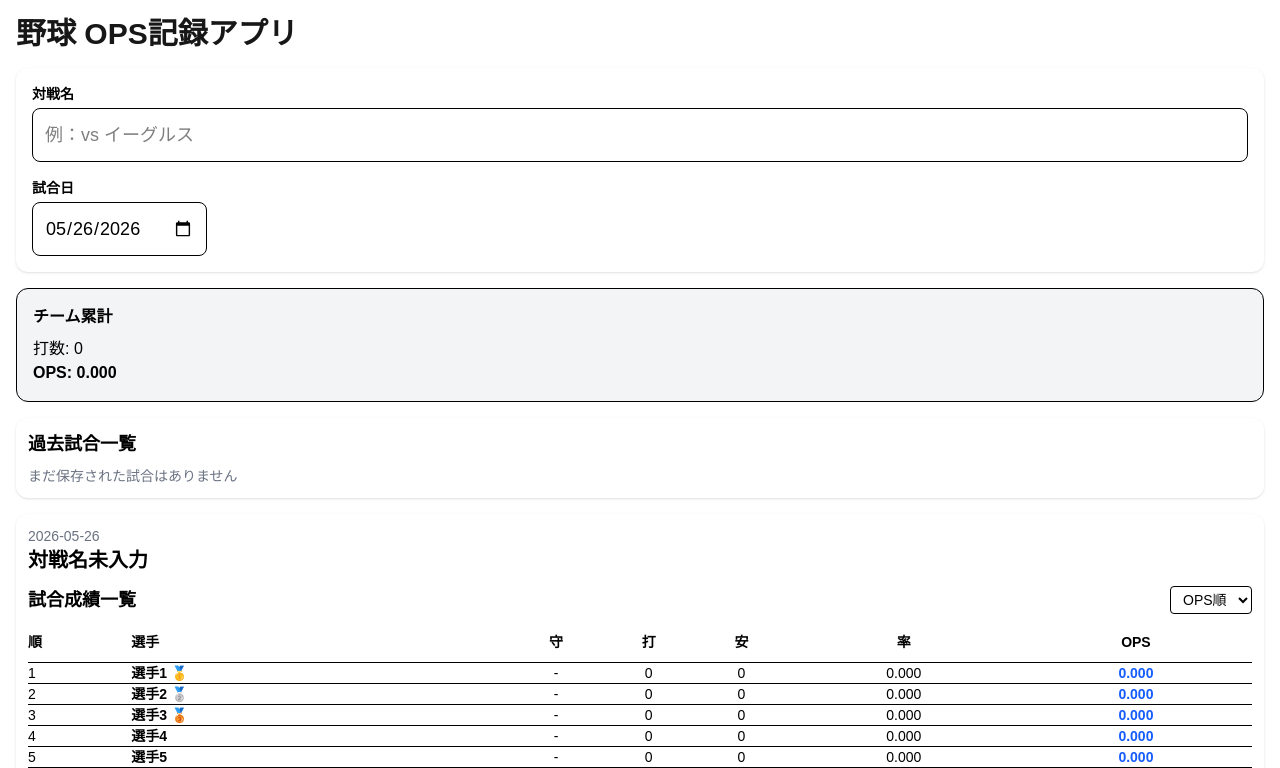
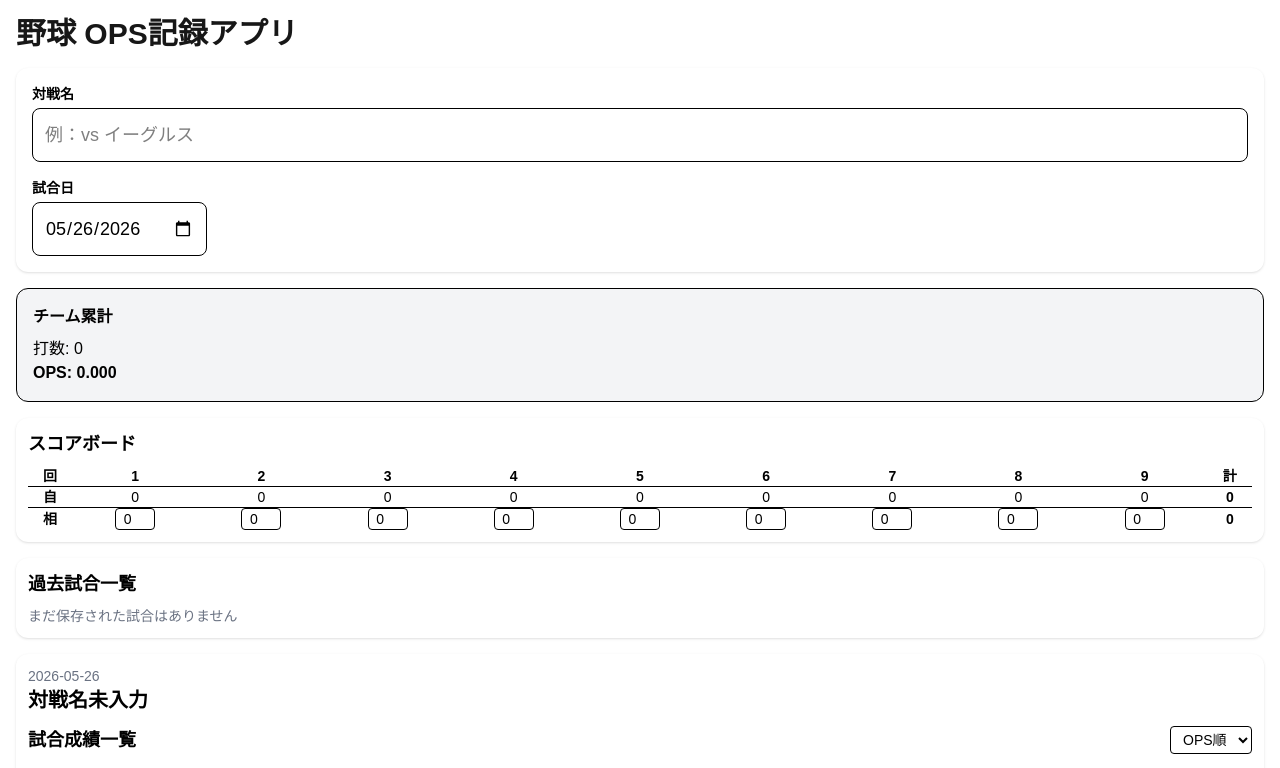
Before and after one commit to forcascreate-eng/baseball-ops-app, a Next.js app: page / in a window 1280 px wide. Shown: the top 768 px of the page. Built offline with nearby package versions, Linux system fonts and the light colour scheme.

Commit message:
add scoreboard

```diff
--- a/app/page.tsx
+++ b/app/page.tsx
@@ -77,12 +77,16 @@ export default function Home() {
   const [gameDate, setGameDate] = useState(
     new Date().toISOString().split("T")[0]
   );
+  const [opponentScores, setOpponentScores] = useState<number[]>(
+    Array(9).fill(0)
+  );
 
   useEffect(() => {
   const saved = localStorage.getItem("players");
   const savedGameTitle = localStorage.getItem("gameTitle");
   const savedGameDate = localStorage.getItem("gameDate");
   const savedGameHistory = localStorage.getItem("gameHistory");
+  const savedOpponentScores = localStorage.getItem("opponentScores");
 
   if (saved) {
     setPlayers(normalizePlayers(JSON.parse(saved)));
@@ -96,7 +100,10 @@ export default function Home() {
   }
   if (savedGameHistory) {
   setGameHistory(JSON.parse(savedGameHistory));
-}
+  }
+  if (savedOpponentScores) {
+  setOpponentScores(JSON.parse(savedOpponentScores));
+  }
 
   setLoaded(true);
 }, []);
@@ -106,8 +113,13 @@ export default function Home() {
     localStorage.setItem("gameTitle", gameTitle);
     localStorage.setItem("gameDate", gameDate);
     localStorage.setItem("gameHistory", JSON.stringify(gameHistory));
+    localStorage.setItem(
+      "opponentScores",
+      JSON.stringify(opponentScores)
+    );
   }
-}, [gameTitle, gameDate, gameHistory, loaded]);
+
+}, [gameTitle, gameDate, gameHistory, opponentScores, loaded]);
 
   useEffect(() => {
     if (loaded) {
@@ -275,6 +287,12 @@ const restoreGameHistory = (index: number) => {
 
   const teamResults = players.flatMap((p) => p.results);
   const teamStats = getStats(teamResults);
+  const myScores = Array.from({ length: 9 }, (_, i) =>
+  players
+    .flatMap((player) => player.results)
+    .filter((pa) => pa.inning === i + 1)
+    .reduce((sum, pa) => sum + (pa.rbi ?? 0), 0)
+);
   const gameRanking = players
   .filter((player) => player.name.trim() !== "")
   .map((player) => ({
@@ -320,6 +338,65 @@ const restoreGameHistory = (index: number) => {
           OPS: {teamStats.ops}
       </div>
     </div>
+
+<div className="bg-white text-black rounded-xl p-3 mb-4 shadow overflow-x-auto">
+  <h2 className="font-bold text-lg mb-2">
+    スコアボード
+  </h2>
+
+  <table className="w-full text-sm text-center">
+    <thead>
+      <tr>
+        <th>回</th>
+
+        {Array.from({ length: 9 }, (_, i) => (
+          <th key={i}>{i + 1}</th>
+        ))}
+
+        <th>計</th>
+      </tr>
+    </thead>
+
+    <tbody>
+      <tr className="border-t">
+        <td className="font-bold">自</td>
+
+        {myScores.map((score, i) => (
+          <td key={i}>{score}</td>
+        ))}
+
+        <td className="font-bold">
+          {myScores.reduce((a, b) => a + b, 0)}
+        </td>
+      </tr>
+
+      <tr className="border-t">
+        <td className="font-bold">相</td>
+
+        {opponentScores.map((score, i) => (
+          <td key={i}>
+            <input
+              type="number"
+              min="0"
+              value={score}
+              onChange={(e) => {
+                const updated = [...opponentScores];
+                updated[i] = Number(e.target.value);
+
+                setOpponentScores(updated);
+              }}
+              className="w-10 border rounded text-center bg-white text-black"
+            />
+          </td>
+        ))}
+
+        <td className="font-bold">
+          {opponentScores.reduce((a, b) => a + b, 0)}
+        </td>
+      </tr>
+    </tbody>
+  </table>
+</div>
 
 {/* 過去試合一覧 */}
 <div className="bg-white text-black rounded-xl p-3 mb-4 shadow">
```
